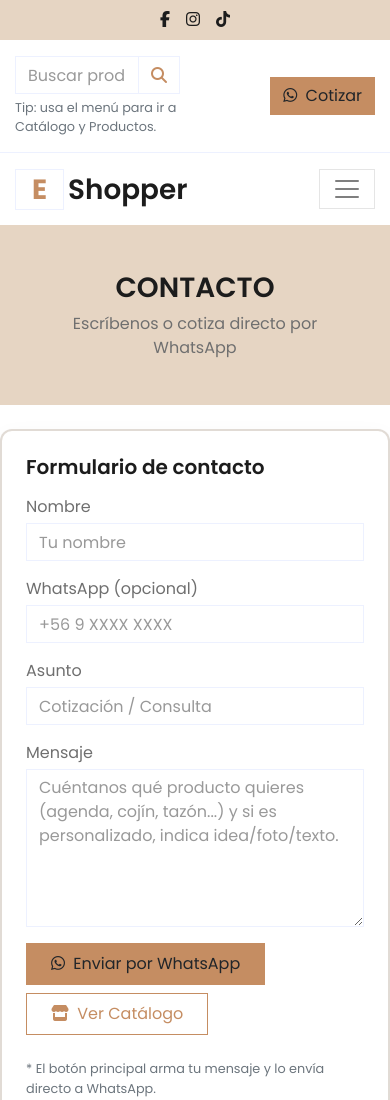
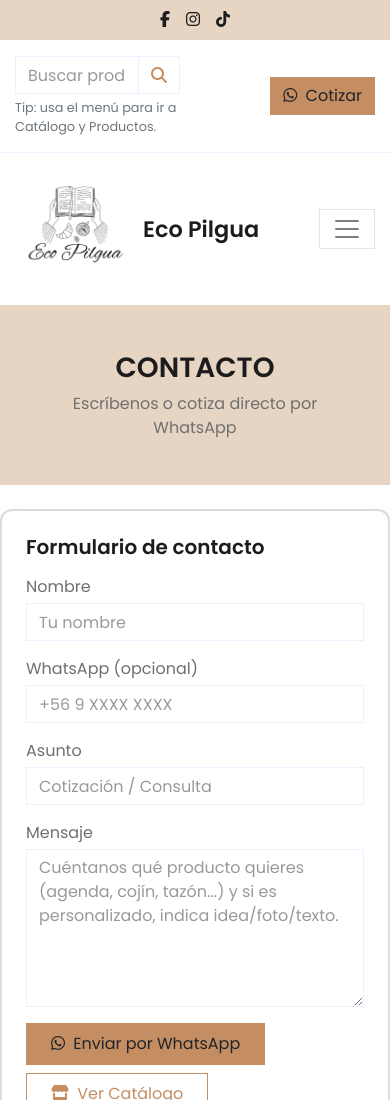
Before and after one commit to jessicacruzat-code/EcoPilgua, a plain HTML site: page contact.html in a window 390 px wide. Shown: the top 1100 px of the page. Drawn offline with nearby package versions, Linux system fonts and the light colour scheme.

Commit message:
Add MS Office metadata and update mobile navbar branding
Added Microsoft Office custom document properties to the HTML head of contact.html, index.html, and shop.html for improved compatibility. Updated the mobile navbar branding in contact.html and shop.html to display the Eco Pilgua logo and name, replacing the previous placeholder text.

```diff
--- a/contact.html
+++ b/contact.html
@@ -1,5 +1,5 @@
 <!DOCTYPE html>
-<html lang="es">
+<html lang="es" xmlns:mso="urn:schemas-microsoft-com:office:office" xmlns:msdt="uuid:C2F41010-65B3-11d1-A29F-00AA00C14882">
 
 <head>
   <meta charset="utf-8">
@@ -28,6 +28,14 @@
 
   <!-- Eco Pilgua Custom -->
   <link href="css/ecopilgua-custom.css" rel="stylesheet">
+
+<!--[if gte mso 9]><xml>
+<mso:CustomDocumentProperties>
+<mso:MediaServiceImageTags msdt:dt="string"></mso:MediaServiceImageTags>
+<mso:lcf76f155ced4ddcb4097134ff3c332f msdt:dt="string"></mso:lcf76f155ced4ddcb4097134ff3c332f>
+<mso:TaxCatchAll msdt:dt="string"></mso:TaxCatchAll>
+</mso:CustomDocumentProperties>
+</xml><![endif]-->
 </head>
 
 <body>
@@ -121,9 +129,13 @@
       </div>
       <div class="col-lg-9">
         <nav class="navbar navbar-expand-lg bg-light navbar-light py-3 py-lg-0 px-0">
-          <a href="" class="text-decoration-none d-block d-lg-none">
-            <h1 class="m-0 display-5 font-weight-semi-bold"><span class="text-primary font-weight-bold border px-3 mr-1">E</span>Shopper</h1>
+          <a href="index.html" class="text-decoration-none d-block d-lg-none">
+            <div class="d-flex align-items-center">
+              <img src="img/logo.jpg" alt="Logo Eco Pilgua" class="mr-2 logo-eco">
+              <h1 class="m-0 display-5 font-weight-semi-bold eco-title">Eco Pilgua</h1>
+            </div>
           </a>
+
           <button type="button" class="navbar-toggler" data-toggle="collapse" data-target="#navbarCollapse">
             <span class="navbar-toggler-icon"></span>
           </button>
```
Also changed, not shown: index.html (+9 -1 lines), shop.html (+15 -3 lines).
